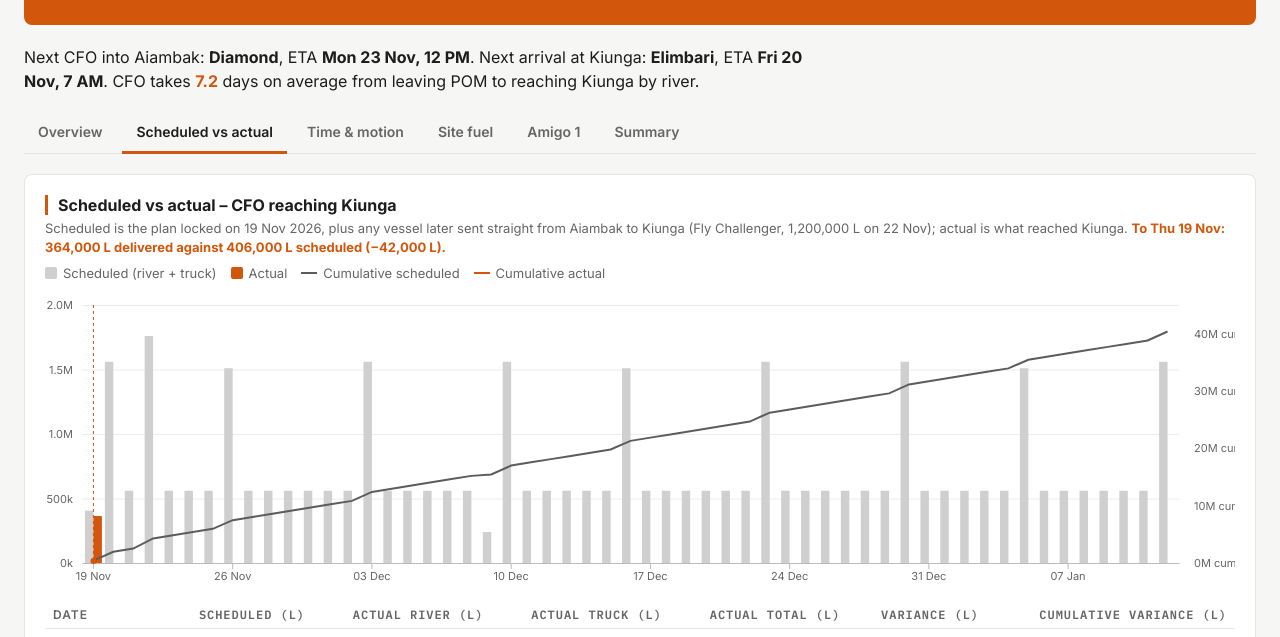
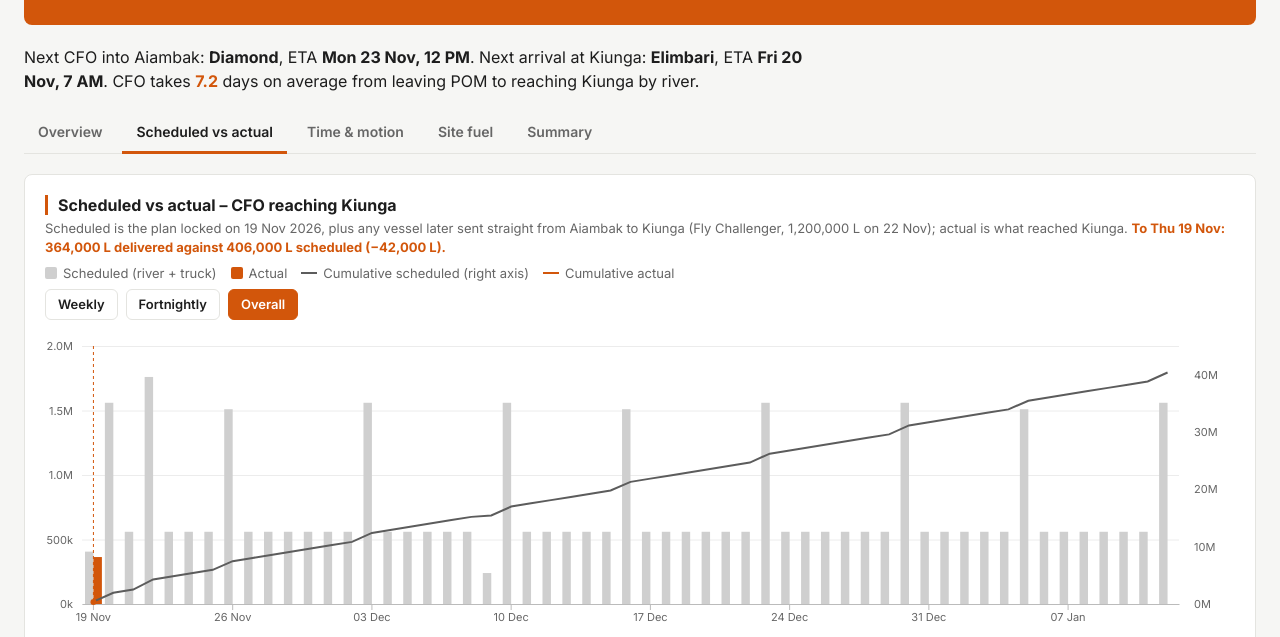
Before and after one commit to myles-rowcliff/CFO---VESSEL-ROAD---SCHEDULE, a plain HTML site: page docs/index.html in a window 1280 px wide. Both pictures are taken after a click on the tab "Scheduled vs actual". Shown: the part 163-800 px from the top of the page. Drawn offline with Linux system fonts and the light colour scheme.

Commit message:
Scheduled vs actual: Weekly/Fortnightly/Overall filter; hide Amigo 1 tab
Co-Authored-By: Claude Opus 5.5 <noreply@anthropic.com>
Claude-Session: https://claude.ai/code/session_01CdUBzg6zo3jXx2k4t7boUp

```diff
--- a/docs/index.html
+++ b/docs/index.html
@@ -84,7 +84,6 @@ details summary { cursor: pointer; font-weight: 600; color: var(--oktl-accent);
 <button type="button" class="cfo-tab" role="tab" data-tab="sva" aria-selected="false">Scheduled vs actual</button>
 <button type="button" class="cfo-tab" role="tab" data-tab="motion" aria-selected="false">Time &amp; motion</button>
 <button type="button" class="cfo-tab" role="tab" data-tab="site" aria-selected="false">Site fuel</button>
-<button type="button" class="cfo-tab" role="tab" data-tab="amigo" aria-selected="false">Amigo 1</button>
 <button type="button" class="cfo-tab" role="tab" data-tab="summary" aria-selected="false">Summary</button>
 </nav>
 
@@ -109,9 +108,10 @@ details summary { cursor: pointer; font-weight: 600; color: var(--oktl-accent);
 <section id="sva" class="cfo-card cfo-page" role="tabpanel" hidden>
 <h2>Scheduled vs actual – CFO reaching Kiunga</h2>
 <p class="cfo-sub">Scheduled is the plan locked on 19 Nov 2026, plus any vessel later sent straight from Aiambak to Kiunga (Fly Challenger, 1,200,000 L on 22 Nov); actual is what reached Kiunga. <b data-draw="svaTxt">—</b></p>
-<div class="cfo-legend"><span><i class="cfo-sw" style="background:#cfcfcf"></i>Scheduled (river + truck)</span><span><i class="cfo-sw" data-swatch="0"></i>Actual</span><span><i class="cfo-swl" style="border-top-style:solid;border-top-color:#5c5c5c"></i>Cumulative scheduled</span><span><i class="cfo-swl" style="border-top-style:solid;border-top-color:#d2560b"></i>Cumulative actual</span></div>
+<div class="cfo-legend"><span><i class="cfo-sw" style="background:#cfcfcf"></i>Scheduled (river + truck)</span><span><i class="cfo-sw" data-swatch="0"></i>Actual</span><span><i class="cfo-swl" style="border-top-style:solid;border-top-color:#5c5c5c"></i>Cumulative scheduled (right axis)</span><span><i class="cfo-swl" style="border-top-style:solid;border-top-color:#d2560b"></i>Cumulative actual</span></div>
+<div class="cfo-weeknav" data-draw="svaNav"></div>
 <div class="cfo-chart" data-draw="svaChart" style="min-height:300px"></div>
-<div class="cfo-tw" style="margin-top:12px"><table class="cfo-table"><thead><tr><th>Date</th><th class="num">Scheduled (L)</th><th class="num">Actual river (L)</th><th class="num">Actual truck (L)</th><th class="num">Actual total (L)</th><th class="num">Variance (L)</th><th class="num">Cumulative variance (L)</th></tr></thead><tbody data-draw="svaRows"></tbody></table></div>
+<div class="cfo-tw" style="margin-top:12px"><table class="cfo-table"><thead><tr><th>Date</th><th class="num">Scheduled (L)</th><th class="num">Actual river (L)</th><th class="num">Actual truck (L)</th><th class="num">Actual total (L)</th><th class="num">Variance (L)</th><th class="num">Running variance (L)</th></tr></thead><tbody data-draw="svaRows"></tbody></table></div>
 </section>
 
 <section id="motion" class="cfo-card cfo-page" role="tabpanel" hidden>
@@ -135,7 +135,7 @@ details summary { cursor: pointer; font-weight: 600; color: var(--oktl-accent);
 <div class="cfo-tw" style="margin-top:12px"><table class="cfo-table"><thead><tr><th>Date</th><th class="num">Scheduled stock (L)</th><th class="num">Actual stock (L)</th><th class="num">Variance (L)</th><th class="num">Actual days of use</th></tr></thead><tbody data-draw="siteSvaRows"></tbody></table></div>
 </section>
 
-<section id="amigo" class="cfo-card cfo-page" role="tabpanel" hidden>
+<section id="amigo" class="cfo-card" hidden>
 <h2>Amigo 1 stock and trucking</h2>
 <p class="cfo-sub">Daily closing stock in the Amigo 1 silo vessel and litres sent to Kiunga by truck (7 trucks and 4 pre-filled tank-tainers on 19 Nov, already loaded; 12 trucks filled from Amigo 1 on the evening of 19 Nov leave with the 20 Nov convoys; from 20 Nov 14 trucks × 40,000 L = 560,000 L a day in three convoys at 5, 6 and 7 AM; a truck that can't be fuelled waits at Aiambak for the next convoy). Point at a day to see what was filled from Amigo 1 as well. CFO that won't fit waits aboard the Fly vessels.</p>
 <div class="cfo-legend"><span><i class="cfo-sw" data-swatch="0"></i>Closing stock</span><span><i class="cfo-sw" data-swatch="1"></i>Trucks sent to Kiunga</span><span><i class="cfo-swl"></i>Amigo 1 capacity</span></div>
@@ -603,10 +603,33 @@ dash.draw('fleetRows', (tb) => {
   r.data.forEach((d) => { const tr = document.createElement('tr'); tds(tr, [[d.Vessel], [d.Route], [d['CFO per voyage (L)'] == null ? null : fmtL(d['CFO per voyage (L)']), 'num'], [d['Last known event'] || 'TBC'], [d['Event date & time'] ? fmtT(d['Event date & time']) : null], [d.Notes, 'wrap']]); tb.appendChild(tr); });
 });
 
+const SV = {mode: 'all', off: 0}, SVN = {week: 7, fort: 14}, SVSTEP = {week: 'week', fort: 'fortnight'};
+const svaAll = () => { const s = dash.data('sva'); return s.status === 'ok' ? s.data.filter((d) => parseT(d.Date)) : null; };
+const svaRange = () => {
+  const all = svaAll(); if (!all || !all.length || SV.mode === 'all') return null;
+  const first = parseT(all[0].Date), last = parseT(all[all.length - 1].Date);
+  let t0 = d3.timeDay.floor(new Date()); if (t0 < first) t0 = first; if (t0 > last) t0 = last;
+  const a = d3.timeDay.offset(t0, SV.off * SVN[SV.mode]); return {a, b: d3.timeDay.offset(a, SVN[SV.mode]), first, last};
+};
+const svaRedraw = () => ['svaNav', 'svaTxt', 'svaChart', 'svaRows'].forEach((n) => dash.draw(n));
+dash.draw('svaNav', (el) => {
+  el.replaceChildren();
+  const mk = (t, on, fn) => { const b = document.createElement('button'); b.type = 'button'; b.textContent = t; b.addEventListener('click', fn); if (on) { b.style.background = 'var(--oktl-accent)'; b.style.color = '#fff'; b.style.borderColor = 'var(--oktl-accent)'; } b.setAttribute('aria-pressed', on ? 'true' : 'false'); el.appendChild(b); return b; };
+  [['week', 'Weekly'], ['fort', 'Fortnightly'], ['all', 'Overall']].forEach(([m, t]) => mk(t, SV.mode === m, () => { SV.mode = m; SV.off = 0; svaRedraw(); }));
+  if (SV.mode === 'all') return;
+  const sp = document.createElement('span'); sp.style.width = '10px'; el.appendChild(sp);
+  const r = svaRange();
+  const pv = mk('‹ Previous ' + SVSTEP[SV.mode], false, () => { SV.off -= 1; svaRedraw(); });
+  mk('Today', false, () => { SV.off = 0; svaRedraw(); });
+  const nx = mk('Next ' + SVSTEP[SV.mode] + ' ›', false, () => { SV.off += 1; svaRedraw(); });
+  const lbl = document.createElement('span'); lbl.className = 'cfo-weeklbl'; el.appendChild(lbl);
+  if (r) { pv.disabled = r.a <= r.first; nx.disabled = r.b > r.last; lbl.textContent = d3.timeFormat('%-d %b')(r.a) + ' – ' + d3.timeFormat('%-d %b')(d3.timeDay.offset(r.b, -1)); }
+});
 const svaRowsOf = () => {
   const s = dash.data('sva'); if (s.status !== 'ok') return null;
+  const r = svaRange();
   let cs = 0, ca = 0, last = -1;
-  const rows = s.data.map((d, i) => {
+  const rows = s.data.filter((d) => { if (!r) return true; const t = parseT(d.Date); return t && t >= r.a && t < r.b; }).map((d, i) => {
     const sr = Number(d['Scheduled by river (L)']) || 0, st = Number(d['Scheduled by truck (L)']) || 0;
     const ar = d['Actual by river (L)'], at = d['Actual by truck (L)'];
     const has = ar != null || at != null, act = has ? (Number(ar) || 0) + (Number(at) || 0) : null;
@@ -619,7 +642,8 @@ const sgn = (v) => (v >= 0 ? '+' : '−') + fmtL(Math.abs(v));
 dash.draw('svaTxt', (el) => {
   const o = svaRowsOf(); if (!o) { el.textContent = '—'; return; }
   const r = o.rows[o.last];
-  el.textContent = r ? 'To ' + fmtD(r.t) + ': ' + fmtL(r.ca) + ' L delivered against ' + fmtL(r.cs) + ' L scheduled (' + sgn(r.ca - r.cs) + ' L).' : 'No actuals entered yet.';
+  const pre = SV.mode === 'all' ? 'To ' : 'Selected ' + SVSTEP[SV.mode] + ', to ';
+  el.textContent = r ? pre + fmtD(r.t) + ': ' + fmtL(r.ca) + ' L delivered against ' + fmtL(r.cs) + ' L scheduled (' + sgn(r.ca - r.cs) + ' L).' : (SV.mode === 'all' ? 'No actuals entered yet.' : 'No actuals entered yet for this period.');
 });
 dash.draw('svaChart', (el) => {
   if (notReady(el, 'sva')) return;
@@ -633,10 +657,10 @@ dash.draw('svaChart', (el) => {
   let lw = 0; gy.selectAll('text').each(function () { lw = Math.max(lw, this.getComputedTextLength()); });
   const L = Math.ceil(lw) + 10;
   gy.attr('transform', `translate(${L},0)`); gy.select('.domain').remove(); gy.selectAll('line').attr('x2', W - L - R).style('stroke', 'var(--cds-chart-grid)');
-  const gr = svg.append('g').attr('transform', `translate(${W - R + 6},0)`).call(d3.axisRight(yc).ticks(5).tickFormat((v) => (v / 1e6).toFixed(0) + 'M cum.'));
+  const gr = svg.append('g').attr('transform', `translate(${W - R + 6},0)`).call(d3.axisRight(yc).ticks(5).tickFormat((v) => (v / 1e6).toFixed(yc.domain()[1] < 1e7 ? 1 : 0) + 'M'));
   gr.select('.domain').remove(); gr.selectAll('line').remove();
   const x = d3.scaleBand().domain(rows.map((d) => +d.t)).range([L, W - R]).padding(0.15), bw = x.bandwidth() / 2;
-  const gx = svg.append('g').attr('transform', `translate(0,${H - B})`).call(d3.axisBottom(x).tickValues(rows.filter((d, i) => i % 7 === 0).map((d) => +d.t)).tickFormat((v) => d3.timeFormat('%d %b')(new Date(v))).tickSizeOuter(0));
+  const gx = svg.append('g').attr('transform', `translate(0,${H - B})`).call(d3.axisBottom(x).tickValues(rows.filter((d, i) => i % (rows.length > 14 ? 7 : rows.length > 7 ? 2 : 1) === 0).map((d) => +d.t)).tickFormat((v) => d3.timeFormat('%d %b')(new Date(v))).tickSizeOuter(0));
   gx.selectAll('path,line').style('stroke', 'var(--cds-chart-axis)');
   svg.append('g').selectAll('rect').data(rows).join('rect').attr('x', (d) => x(+d.t)).attr('width', bw).attr('y', (d) => y(d.sch)).attr('height', (d) => y(0) - y(d.sch)).style('fill', '#cfcfcf');
   svg.append('g').selectAll('rect').data(rows.filter((d) => d.act != null)).join('rect').attr('x', (d) => x(+d.t) + bw).attr('width', bw).attr('y', (d) => y(d.act)).attr('height', (d) => y(0) - y(d.act)).style('fill', OKTL[0]);
```
Also changed, not shown: 1 other file.
